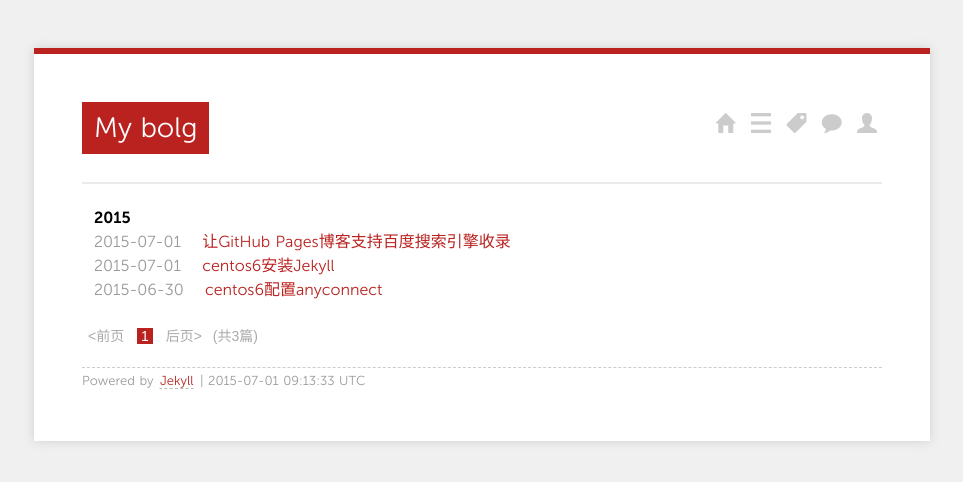
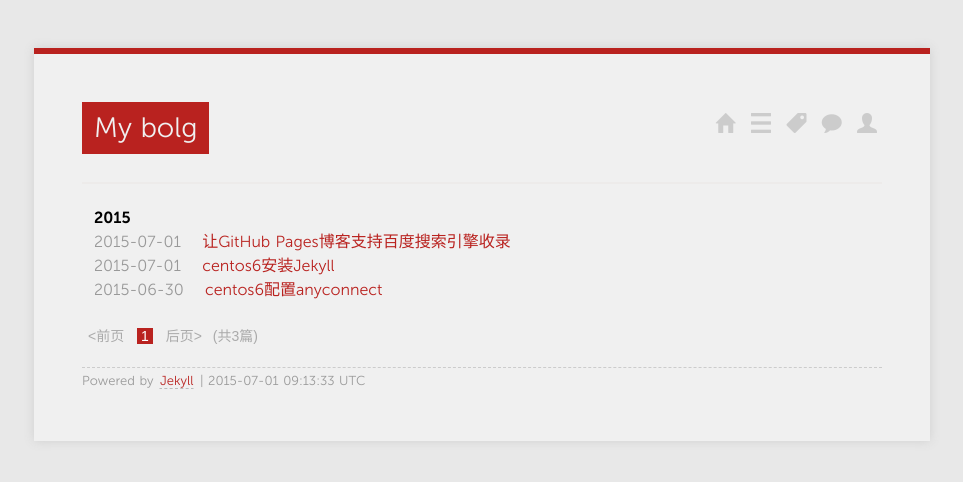
Before and after one commit to EwanZhang/Bolg, a Jekyll site: the page built from index.html, in a window 1280 px wide. Shown: the top 482 px of the page, without its empty margins (158-1121 px from the left). Built offline with Jekyll 4.4.1, drawn with Linux system fonts in a browser that asks for light colours; nearby versions of some CDN libraries; Markdown is read by kramdown in place of the engine named in the settings; the list of posts is cut into pages by our own code.

Commit message:
Update screen.css

```diff
--- a/media/css/screen.css
+++ b/media/css/screen.css
@@ -72,7 +72,7 @@ body{
     margin-right:auto;
     font-family:MuseoSans,Trebuchet,"Trebuchet MS",Tahoma,"Lucida Grande","Lucida Sans Unicode","Hiragino Sans GB","Hiragino Sans GB W3","Microsoft YaHei",Verdana,sans-serif;
     color:#000000;
-    background-color:#f0f0f0;
+    background-color:#e8e8e8;
 }
 
 body>div {
@@ -81,7 +81,7 @@ body>div {
     max-width: 50em;
     padding: 3em 3em 1.5em;
     margin: 3em auto;
-    background-color: #fff;
+    background-color: #f0f0f0;
     -moz-box-shadow: 0 0 10px 0 #cfcfcf;
     -webkit-box-shadow: 0 0 10px 0 #cfcfcf;
     box-shadow: 0 0 10px 0 #cfcfcf;
@@ -92,7 +92,7 @@ h1 {
     line-height: 28px;
     margin: 0 0 28px 0;
 	background-color: rgb(185, 34, 31);
-	color: #fff;
+	color: #f0f0f0;
 	display: inline-block;
 	padding: 12px;
 }
```
